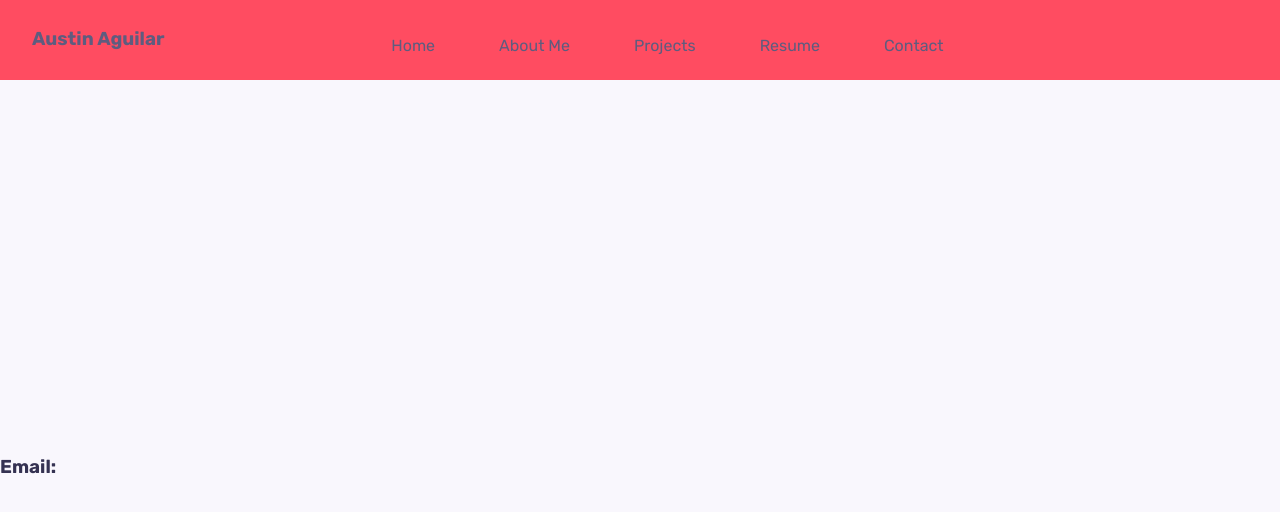
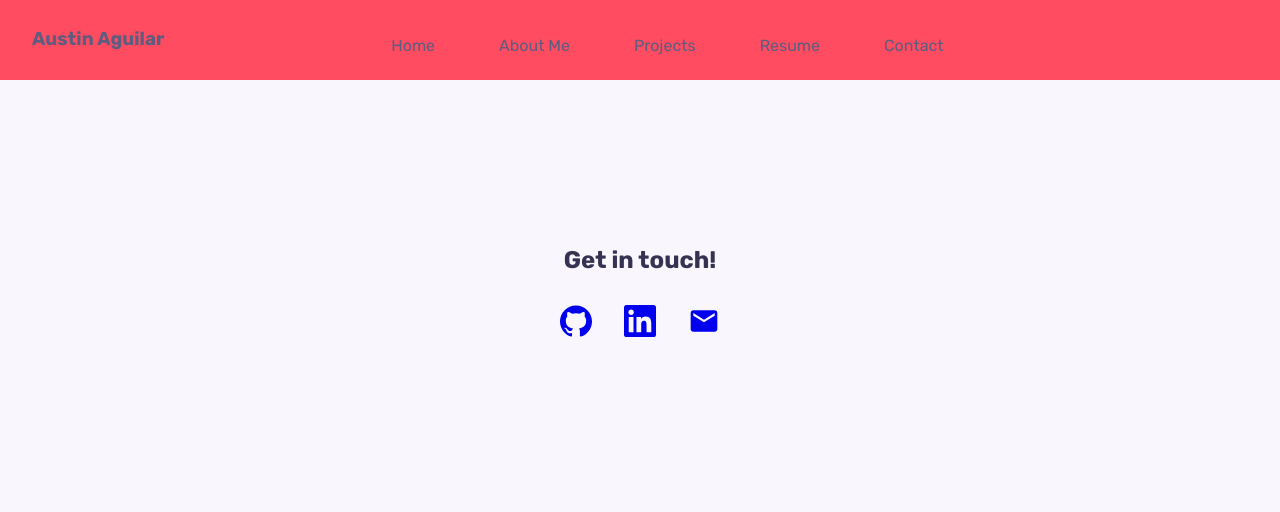
Before and after one commit to austin-aguilar/portfolio, a React (Vite) app: page /contact in a window 1280 px wide. Shown: the top 512 px of the page. Built offline with nearby package versions, Linux system fonts and the light colour scheme.

Commit message:
added contact page

```diff
--- a/src/components/contact/Contact.jsx
+++ b/src/components/contact/Contact.jsx
@@ -1,11 +1,24 @@
 import "./contact.css";
+import { SiGithub, SiLinkedin } from 'react-icons/si';
+import { MdEmail } from 'react-icons/md';
+import { Link } from "react-router-dom";
 
 const contact = () => {
     return (
         <div className='contactContainer'>
-            <div>
-                <h3>Email:</h3>
-
+            <div className="contactInfo">
+                <h2>Get in touch!</h2>
+            </div>
+            <div className="contactLinks">
+                <Link to="https://github.com/austin-aguilar">
+                    <SiGithub size="32px" />
+                </Link>
+                <Link to="https://www.linkedin.com/in/austinaguilarmecs/">
+                    <SiLinkedin  size="32px"/>
+                </Link>
+                <Link to="mailto:austin47a@gmail.com">
+                    <MdEmail  size="32px"/>
+                </Link>
             </div>
         </div>
     )
--- a/src/components/contact/contact.css
+++ b/src/components/contact/contact.css
@@ -1,7 +1,6 @@
 .contactContainer {
     padding-top: 20vh;
     height: 80vh;
-    display: flex;
 }
 
 .contactContainer div {
@@ -10,3 +9,7 @@
     justify-content: center;
     margin-bottom: 3vh;
 }
+
+.contactLinks a {
+    margin: 0 1rem;
+}
--- a/src/components/home/Home.jsx
+++ b/src/components/home/Home.jsx
@@ -2,6 +2,7 @@ import "./home.css";
 // import Austin from '../../assets/Austin_Photo.jpeg'
 import { SiGithub, SiLinkedin } from 'react-icons/si';
 import { Link } from "react-router-dom";
+import { MdEmail } from 'react-icons/md';
 
 const Home = () => {
 
@@ -23,6 +24,9 @@ const Home = () => {
                     <Link to="https://www.linkedin.com/in/austinaguilarmecs/">
                         <SiLinkedin />
                     </Link>
+                    <Link to="mailto:austin47a@gmail.com">
+                        <MdEmail/>
+                    </Link>
             </div>
         </div>
     )
```
